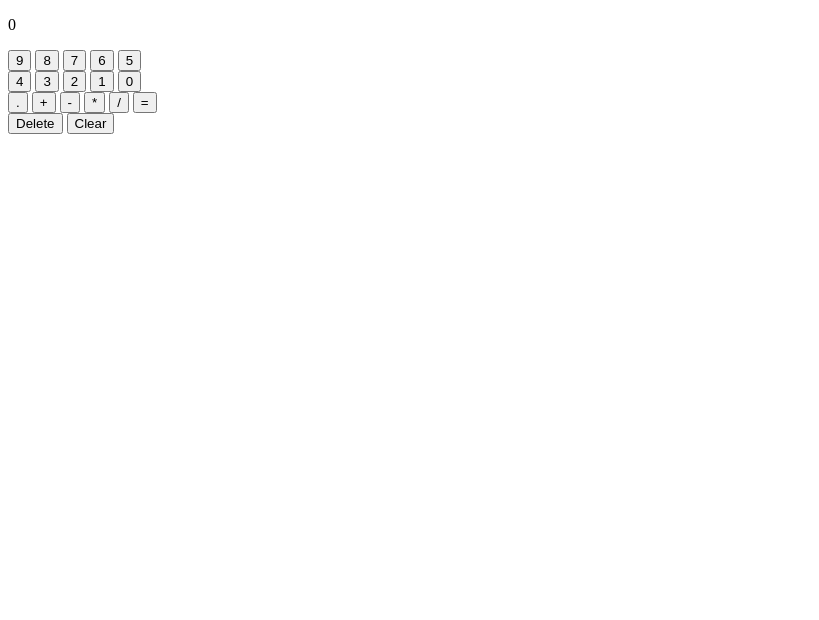
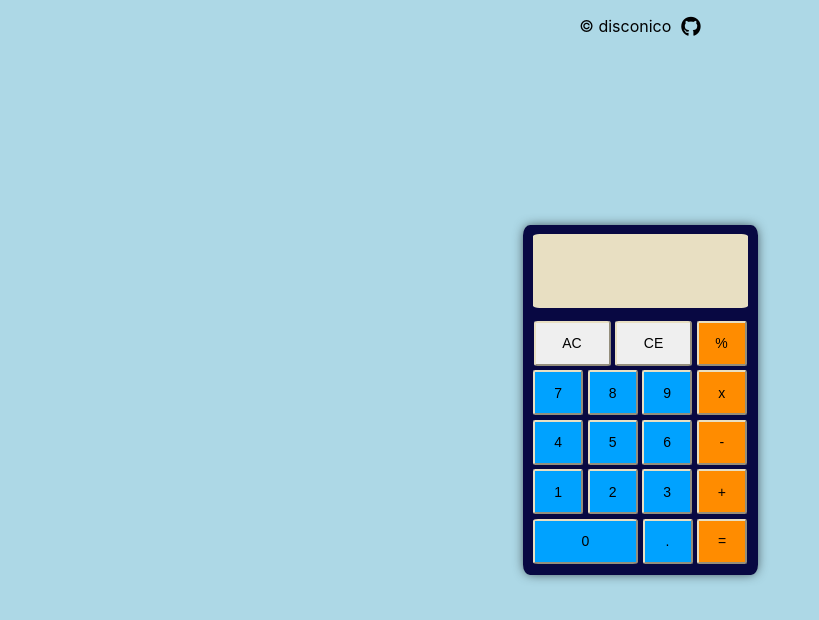
Before and after one commit to disconico/calculator, a plain HTML site: page index.html in a window 1280 px wide. Shown: the whole page, without its empty margins (0-819 px from the left). Drawn offline with Linux system fonts and the light colour scheme.

Commit message:
Add working version

```diff
--- a/index.html
+++ b/index.html
@@ -1,40 +1,58 @@
 <!DOCTYPE html>
 <html lang="en">
+
 <head>
     <meta charset="UTF-8">
     <meta http-equiv="X-UA-Compatible" content="IE=edge">
     <meta name="viewport" content="width=device-width, initial-scale=1.0">
     <title>Live calculator</title>
     <link rel="stylesheet" href="./style.css">
+    <script src="https://kit.fontawesome.com/cef649e5b9.js" crossorigin="anonymous"></script>
     <script src="./script.js" defer></script>
 </head>
 
 <body>
-
+    <div id="calculator" class="container">
         <div id="display">
-        <p>0</p>
+            <p></p>
         </div>
         <div id="inputs">
+            <div id="first-row" class="row">
+                <button id="clear" class="operator-button">AC</button>
+                <button id="return" class="return-button">CE</button>
+                <button id="divide" class="operator-button right-col">%</button>
+            </div>
+            <div id="second-row" class="row">
+                <button id="7" class="number-button">7</button>
+                <button id="8" class="number-button">8</button>
                 <button id="9" class="number-button">9</button>
-        <button id="8" class="number-button">8</button>
-        <button id="7" class="number-button">7</button>
+                <button id="multiply" class="operator-button right-col">x</button>
+            </div>
+            <div id="third-row" class="row">
+                <button id="4" class="number-button">4</button>
+                <button id="5" class="number-button">5</button>
                 <button id="6" class="number-button">6</button>
-        <button id="5" class="number-button">5</button><br>
-        <button id="4" class="number-button">4</button>
+                <button id="subtract" class="operator-button right-col">-</button>
+            </div>
+            <div id="fourth-row" class="row">
+                <button id="1" class="number-button">1</button>
+                <button id="2" class="number-button">2</button>
                 <button id="3" class="number-button">3</button>
-        <button id="2" class="number-button">2</button>
-        <button id="1" class="number-button">1</button>
-        <button id="0" class="number-button">0</button><br>
+                <button id="add" class="operator-button right-col">+</button>
+            </div>
+            <div id="fifth-row" class="row">
+                <button id="0" class="number-button zero-button">0</button>
                 <button id="." class="number-button">.</button>
-        <button id="add" class="operator-button">+</button>
-        <button id="subtract" class="operator-button">-</button>
-        <button id="multiply" class="operator-button">*</button>
-        <button id="divide" class="operator-button">/</button>
-        <button id="total" class="total-button">=</button><br>
-        <button id="return" class="return-button">Delete</button>
-        <button id="clear" class="operator-button">Clear</button>
+                <button id="total" class="total-button right-col">=</button>
+            </div>
+        </div>
+    </div>
+    <div class="footer">
+        <p id="footer-text">© disconico</p>
+        <a href="https://github.com/disconico" target="_blank">
+            <i class="fa fa-lg fa-github" aria-hidden="true"></i>
+        </a>
+    </div>
+</body>
 
-    </div>
-
-</body>
 </html>
--- a/script.js
+++ b/script.js
@@ -4,7 +4,7 @@ subtract = (a, b) => a -= b
 multiply = (a, b) => a *= b
 divide = (a, b) => a /= b
 power = (a, b) => Math.pow(a, b)
-operate = (operator, a, b) => {return operator(a, b)};
+operate = (operator, a, b) => { return operator(a, b) };
 
 //Assign all elements
 const nbrBtn = document.querySelectorAll('.number-button')
@@ -16,9 +16,9 @@ const display = document.getElementById('display')
 let storage = []
 let a = 0;
 let b = 0;
-let ope ;
+let ope;
 
-nbrBtn.forEach(button => button.addEventListener('click', (e)=> {
+nbrBtn.forEach(button => button.addEventListener('click', (e) => {
     let input = e.target.id;
     display.innerText = `${storage.join('')}${input}`;
     storage.push(input);
@@ -85,3 +85,78 @@ clearBtn.addEventListener('click', () => {
     result = 0;
     display.innerText = 0
 });
+
+// Add keyboard support
+window.addEventListener('keydown', keyboardInput);
+
+function keyboardInput(e) {
+    if (e.key >= 0 && e.key <= 9 || e.key === '.') {
+        let input = e.key;
+        display.innerText = `${storage.join('')}${input}`;
+        storage.push(input);
+        console.log(storage);
+    } else if (e.key === 'Escape') {
+        storage = [];
+        a = 0;
+        b = 0;
+        result = 0;
+        display.innerText = 0
+    } else if (e.key === '=' || e.key === 'Enter') {
+        b = parseInt(storage.join(''));
+        let result = 0;
+        if (ope === 'add') {
+            result = operate(add, a, b);
+            storage = [result];
+            if (Number.isInteger(result) ? roundedResult = result : roundedResult = result.toFixed(1));
+            display.innerText = roundedResult;
+            b = 0;
+        } else if (ope === 'subtract') {
+            result = operate(subtract, a, b);
+            storage = [result];
+            if (Number.isInteger(result) ? roundedResult = result : roundedResult = result.toFixed(1));
+            display.innerText = roundedResult;
+            b = 0;
+        } else if (ope === 'multiply') {
+            result = operate(multiply, a, b);
+            storage = [result];
+            if (Number.isInteger(result) ? roundedResult = result : roundedResult = result.toFixed(1));
+            display.innerText = roundedResult;
+            b = 0;
+        } else if (ope === 'divide') {
+            if (b === 0) {
+                display.innerText = 'BOOM I EXPLODED'
+            } else {
+                result = operate(divide, a, b);
+                storage = [result];
+                if (Number.isInteger(result) ? roundedResult = result : roundedResult = result.toFixed(1))
+                    display.innerText = roundedResult;
+                b = 0;
+            }
+        } else {
+            result = 0;
+            storage = [result];
+            display.innerText = result;
+            b = 0;
+        }
+    } else if (e.key === '-' || e.key === '+' || e.key === '*' || e.key === '%') {
+        a = parseFloat(storage.join(''));
+        storage = []
+        ope = convertOperator(e.key);
+        console.log(ope)
+    } else if (e.key === 'Backspace') {
+        storage = Array.from(display.innerText = display.innerText
+            .toString()
+            .slice(0, -1))
+        console.log(storage);
+        return storage;
+    } else {
+        return false;
+    }
+}
+
+function convertOperator(keyboardOperator) {
+    if (keyboardOperator === '/') return 'divide'
+    if (keyboardOperator === '*') return 'multiply'
+    if (keyboardOperator === '-') return 'subtract'
+    if (keyboardOperator === '+') return 'add'
+}
--- a/style.css
+++ b/style.css
@@ -0,0 +1,165 @@
+@import url('https://fonts.googleapis.com/css2?family=Roboto&display=swap');
+
+/* All divisions */
+html, body {
+    height: 100%;
+}
+
+* {
+    box-sizing: border-box;
+
+}
+body {
+    font-family: -apple-system, BlinkMacSystemFont, 'Segoe UI', Roboto, Oxygen, Ubuntu, Cantarell, 'Open Sans', 'Helvetica Neue', sans-serif;
+    margin: 0;
+    padding: 0;
+    justify-items: center;
+    background-color: lightblue;
+    color: rgb(8, 8, 66);
+}
+
+.container {
+    /* Center calculator */
+    position: absolute;
+    top:0;
+    bottom: 0;
+    left: 0;
+    right: 0;
+    margin: auto;
+
+    /* Display properties */
+    display: flex;
+    flex-direction: column;
+    align-items: center;
+
+    /* Style properties */
+    border: 4px;
+    border-style: solid ;
+    border-color: rgb(8, 8, 66);
+    border-radius: 3%;
+    width: 235px;
+    height: 350px;
+    background-color: rgb(8, 8, 66);
+    box-shadow: 0px 0px 12px -2px rgba(0,0,0,0.8);
+}
+
+#display {
+    /* Display properties */
+    display: flex;
+    flex-direction: column;
+    justify-content: end;
+    align-items: flex-end;
+
+
+    /* Style properties */
+    background-color: #e8dfc2;
+    border: 4px;
+    border-style: solid ;
+    border-color: #e8dfc2;
+    border-radius: 3%;
+    height: 75px;
+    width: 215px;
+    margin: 5px 5px 5px 5px;
+    font-size: xx-large;
+    text-align: end;
+}
+
+#inputs {
+    /* Display properties */
+    display: flex;
+    flex-wrap: wrap;
+    justify-content: space-evenly;
+    align-items: center;
+
+    /* Style properties */
+    background-color: rgb(8, 8, 66);
+    /* border: 4px;
+    border-style: solid;
+    border-color: rgb(13, 13, 84);
+    border-radius: 4%; */
+    height: 250px;
+    margin: 5px 5px 5px 5px;
+
+}
+
+button {
+    width: 50px;
+    height: 45px;
+    padding: 0;
+    border-radius: 5%;
+    font-size: 14px;
+    /* font-weight: bold; */
+    border-width: 2px;
+    border-color: #e8dfc2;
+    border-image: initial;
+}
+
+button:hover {
+    font-size: 16px;
+    font-weight:bolder;
+    color: beige;
+}
+
+#clear,
+#return {
+    width: 77px;
+    border-radius: 5%;
+}
+
+#clear:hover,
+#return:hover {
+    color: black;
+    background-color: bisque;
+}
+
+.zero-button {
+    width: 105px;
+    border-radius: 5%;
+}
+
+.number-button {
+    background-color: rgb(0, 162, 255);
+}
+
+.number-button:hover {
+    background-color: rgb(103, 186, 234);
+}
+
+.right-col {
+    background-color: darkorange;
+}
+
+.right-col:hover {
+    background-color: rgb(236, 156, 60);
+}
+
+
+/* Footer */
+#footer-text {
+    margin-right: 10px;
+}
+
+.footer,
+.fa-github {
+    /* Display */
+    position: relative;
+    /* top:0;
+    bottom: 0;
+    left: 0;
+    right: 0; */
+    margin: auto;
+    display: flex;
+    justify-content: center;
+    align-items: center;
+
+    /* Style properties */
+    font-family: -apple-system, BlinkMacSystemFont, 'Segoe UI', Roboto, Oxygen, Ubuntu, Cantarell, 'Open Sans', 'Helvetica Neue', sans-serif;
+    color: black;
+}
+.fa-github{
+    transition: transform 0.25s ease-in-out;
+}
+
+.fa-github:hover {
+    transform: rotate(360deg) scale(1.3);
+}
```
Lines whose indentation alone changed are shown as unchanged.
